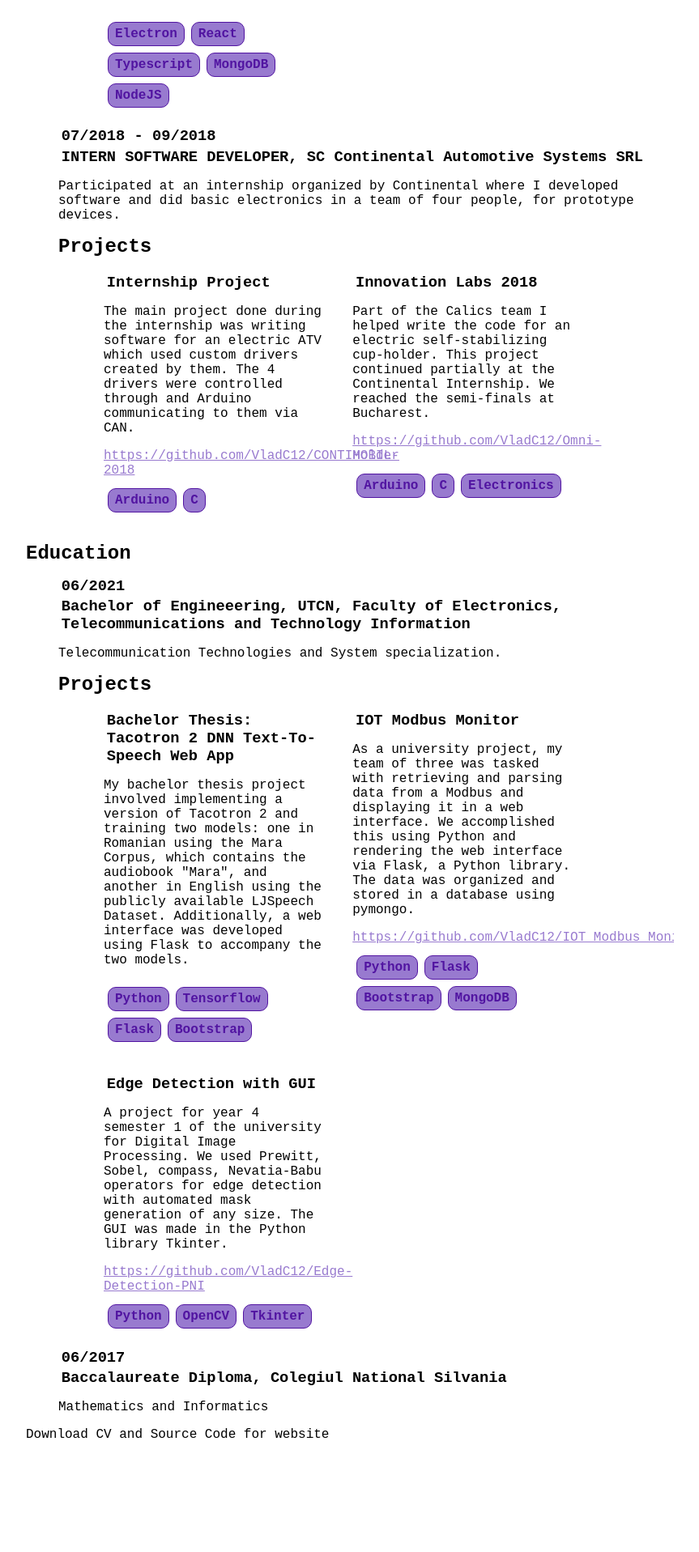
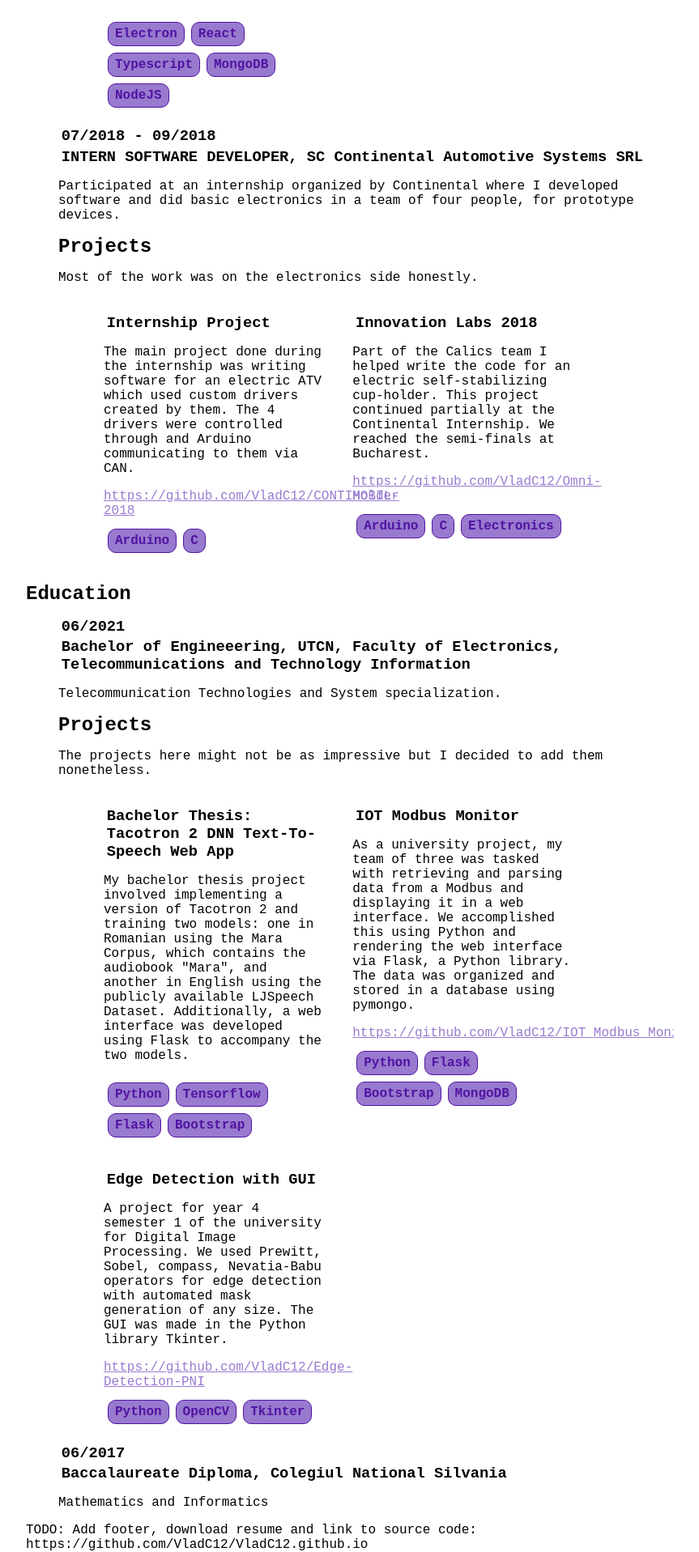
Before and after one commit to VladC12/VladC12.github.io, a React (Vite) app: page / in a window 1280 px wide. Shown: the part 2384-4301 px from the top of the page at 81% size, without its empty margins (48-911 px from the left). Before the commit the page ends 4165 px from the top, so only its background shows below. Built offline with nearby package versions, Linux system fonts and the light colour scheme.

Commit message:
some text

```diff
--- a/src/components/CurriculumVitae.tsx
+++ b/src/components/CurriculumVitae.tsx
@@ -122,6 +122,7 @@ const CurriculumVitae: React.FC = () => {
                             electronics in a team of four people, for prototype devices.
                         </p>
                         <h2>Projects</h2>
+                        <p>Most of the work was on the electronics side honestly.</p>
                         <ul className={styles.projects}>
                             <li id="continental" onMouseEnter={handleHover} onMouseLeave={() => setShowcase("left")}>
                                 <h3>Internship Project</h3>
@@ -151,6 +152,7 @@ const CurriculumVitae: React.FC = () => {
                         <h3>Bachelor of Engineeering, UTCN, Faculty of Electronics, Telecommunications and Technology Information</h3>
                         <p>Telecommunication Technologies and System specialization.</p>
                         <h2>Projects</h2>
+                        <p>The projects here might not be as impressive but I decided to add them nonetheless.</p>
                         <ul className={styles.projects}>
                             <li id="thesis" onMouseEnter={handleHover}>
                                 <h3>Bachelor Thesis: Tacotron 2 DNN Text-To-Speech Web App</h3>
@@ -192,7 +194,7 @@ const CurriculumVitae: React.FC = () => {
                     </li>
                 </ul>
                 <div>
-                    Download CV and Source Code for website
+                   TODO: Add footer, download resume and link to source code: https://github.com/VladC12/VladC12.github.io
                 </div>
             </div>
             {!isMobile &&
```
